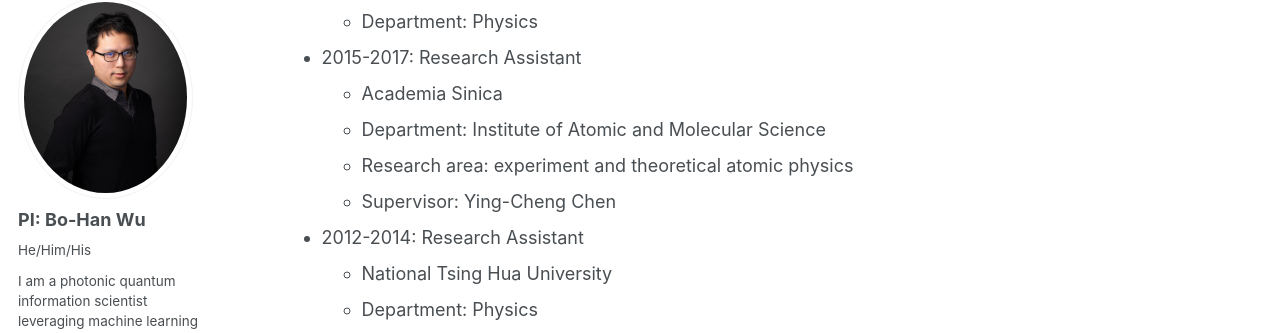
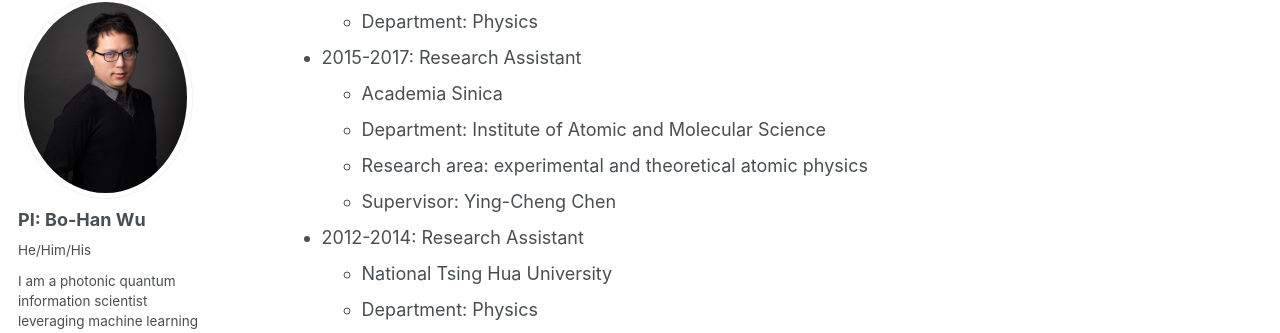
Before and after one commit to go705/go705.github.io, a Jekyll site: the page built from _pages/cv.md, in a window 1280 px wide and 900 px high, scrolled down 1109 px. Shown: the part 105-438 px from the top of the window. Built offline with Jekyll 4.4.1, drawn with Linux system fonts in a browser that asks for light colours; some web fonts are replaced; a script bundle is joined from its source files by our own code; library files that are not in the unit come from our copies.

Commit message:
Update cv.md

```diff
--- a/_pages/cv.md
+++ b/_pages/cv.md
@@ -42,7 +42,7 @@ Work experience
 * 2015-2017: Research Assistant
   * Academia Sinica
   * Department: Institute of Atomic and Molecular Science
-  * Research area: experiment and theoretical atomic physics
+  * Research area: experimental and theoretical atomic physics
   * Supervisor: Ying-Cheng Chen
 
 * 2012-2014: Research Assistant
```
